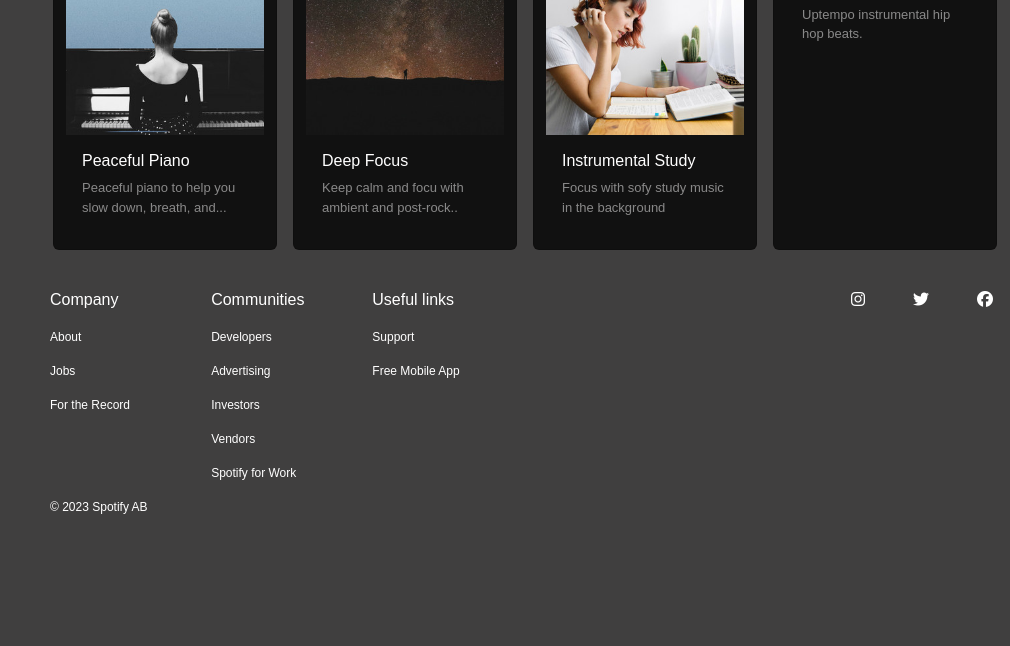
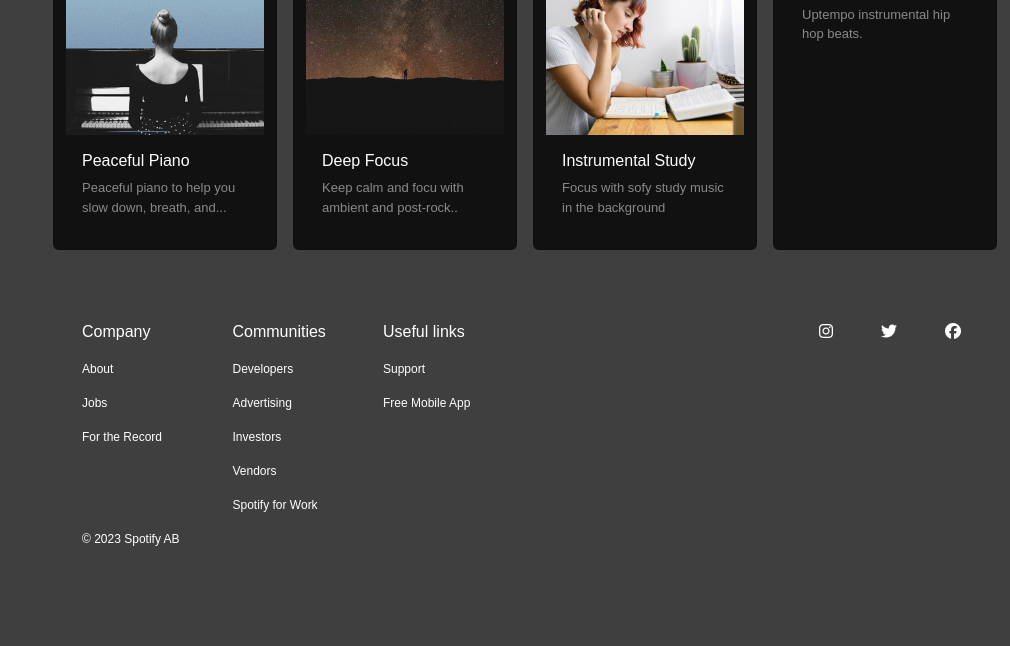
Before and after one commit to karthikkalarikal/reactivespotify.git.io, a plain HTML site: page index.html in a window 1280 px wide. Shown: the part 1741-2387 px from the top of the page, without its empty margins (270-1280 px from the left). Before the commit the page ends 2323 px from the top, so only its background shows below. Drawn offline with nearby package versions, Linux system fonts and the light colour scheme.

Commit message:
padding for footer

```diff
--- a/index.html
+++ b/index.html
@@ -393,7 +393,7 @@
 
     <!--Footer-->
 
-    <section class="margin-sections">
+    <section class="margin-sections footer-links">
       <div class="bottom-text-grind row text-white">
         <div class="col-md-2">
           <p class="music-name btxthead">Company</p>
--- a/style/footer.css
+++ b/style/footer.css
@@ -22,3 +22,6 @@
 .bottom-text a:hover {
   text-decoration: underline;
 }
+.footer-links {
+  padding: 2rem;
+}
```
